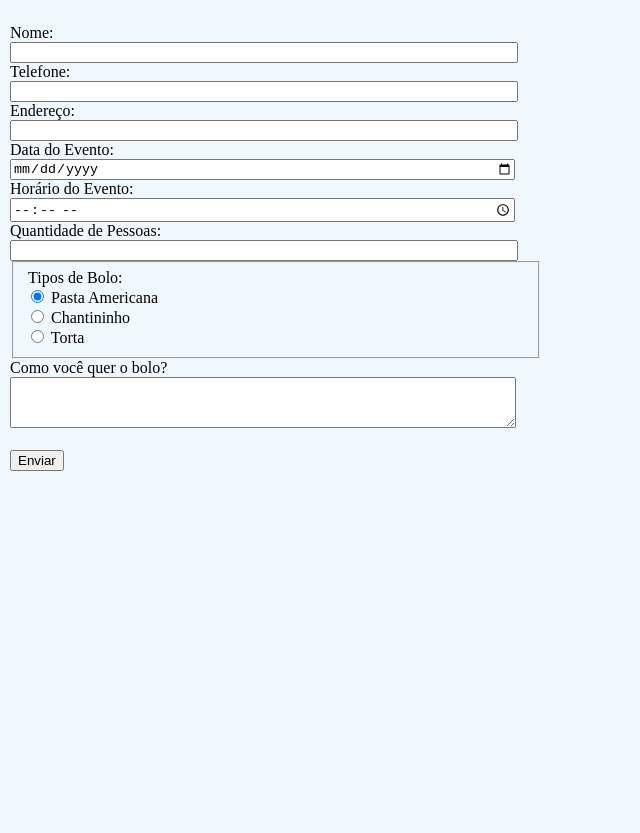
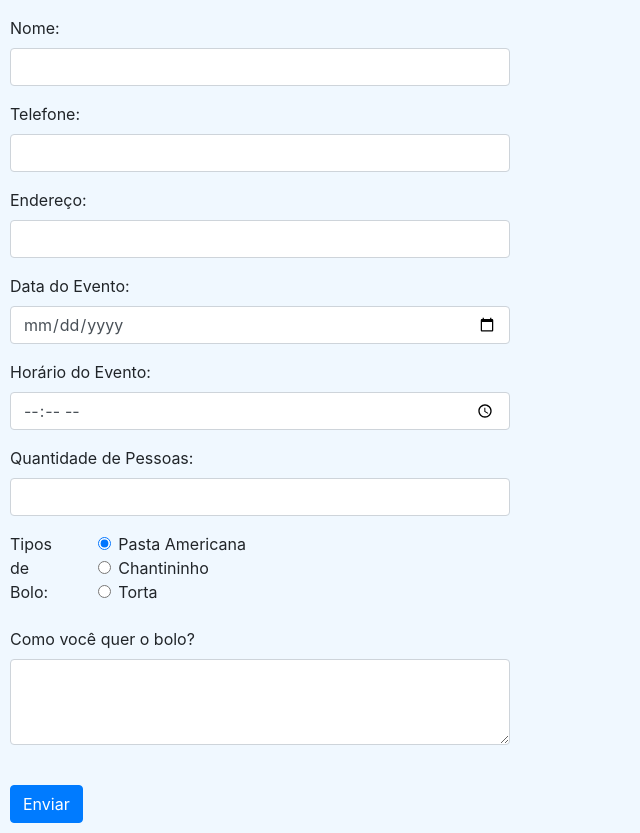
Before and after one commit to mluiis/teste-, a plain HTML site: page index.html in a window 1280 px wide. Shown: the part 74-907 px from the top of the page, without its empty margins (0-640 px from the left). Before the commit the page ends 800 px from the top, so only its background shows below. Drawn offline with nearby package versions, Linux system fonts and the light colour scheme.

Commit message:
Update index.html

```diff
--- a/index.html
+++ b/index.html
@@ -4,7 +4,7 @@
     <meta charset="utf-8">
     <meta name="viewport" content="width=device-width, initial-scale=1, shrink-to-fit=no">
     <title>Faça seu orçamento:)</title>
-  <script src="https://cdn.jsdelivr.net/npm/bootstrap@5.2.1/dist/js/bootstrap.bundle.min.js" integrity="sha384-u1OknCvxWvY5kfmNBILK2hRnQC3Pr17a+RTT6rIHI7NnikvbZlHgTPOOmMi466C8" crossorigin="anonymous"></script>
+  <link rel="stylesheet" href="https://stackpath.bootstrapcdn.com/bootstrap/4.1.3/css/bootstrap.min.css" integrity="sha384-MCw98/SFnGE8fJT3GXwEOngsV7Zt27NXFoaoApmYm81iuXoPkFOJwJ8ERdknLPMO" crossorigin="anonymous">
     <link rel="stylesheet" type="text/css" href="assets/css/formulario.css">
 
 <script src="https://cdnjs.cloudflare.com/ajax/libs/jquery.mask/1.14.10/jquery.mask.js"></script>
```
